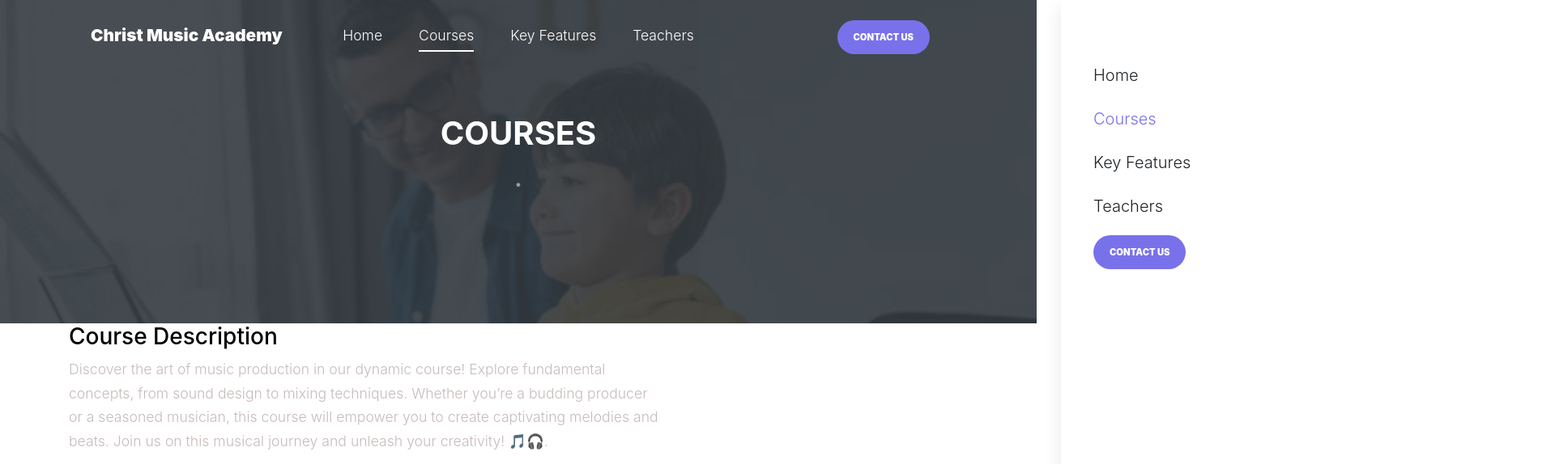
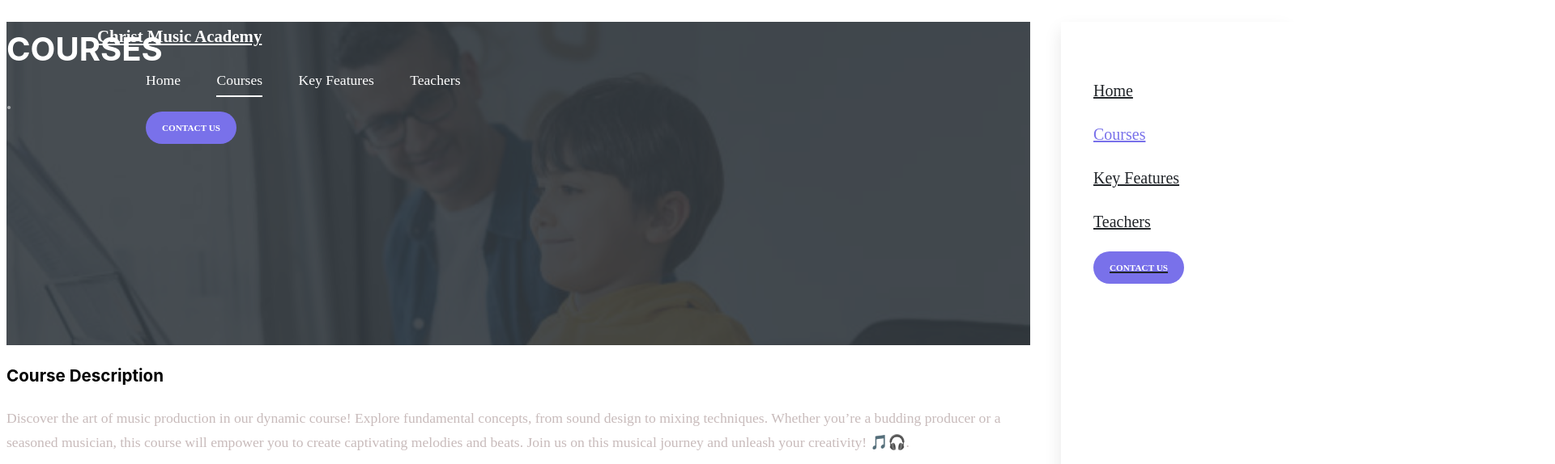
Before and after one commit to Sam-Abilash/Music-Academy-Website, a plain HTML site: page course-single.html in a window 1280 px wide. Shown: the top 574 px of the page at 81% size, 1920 px wide, since content can reach past the window. Drawn offline with Linux system fonts and the light colour scheme; files that its build step writes are made by us from their sources; files whose address does not match are found by name.

Commit message:
Update course-single.html

```diff
--- a/course-single.html
+++ b/course-single.html
@@ -7,13 +7,7 @@
 
 
     <!-- <link href="https://fonts.googleapis.com/css?family=Muli:300,400,700,900" rel="stylesheet"> -->
-    <link rel="stylesheet" href="fonts/icomoon/style.css">
 
-    <link rel="stylesheet" href="css/bootstrap.min.css">
-    <link rel="stylesheet" href="css/jquery-ui.css">
-    <link rel="stylesheet" href="css/owl.carousel.min.css">
-    <link rel="stylesheet" href="css/owl.theme.default.min.css">
-    <link rel="stylesheet" href="css/owl.theme.default.min.css">
 
     <link rel="stylesheet" href="jquery.fancybox.min.css">
 
```
